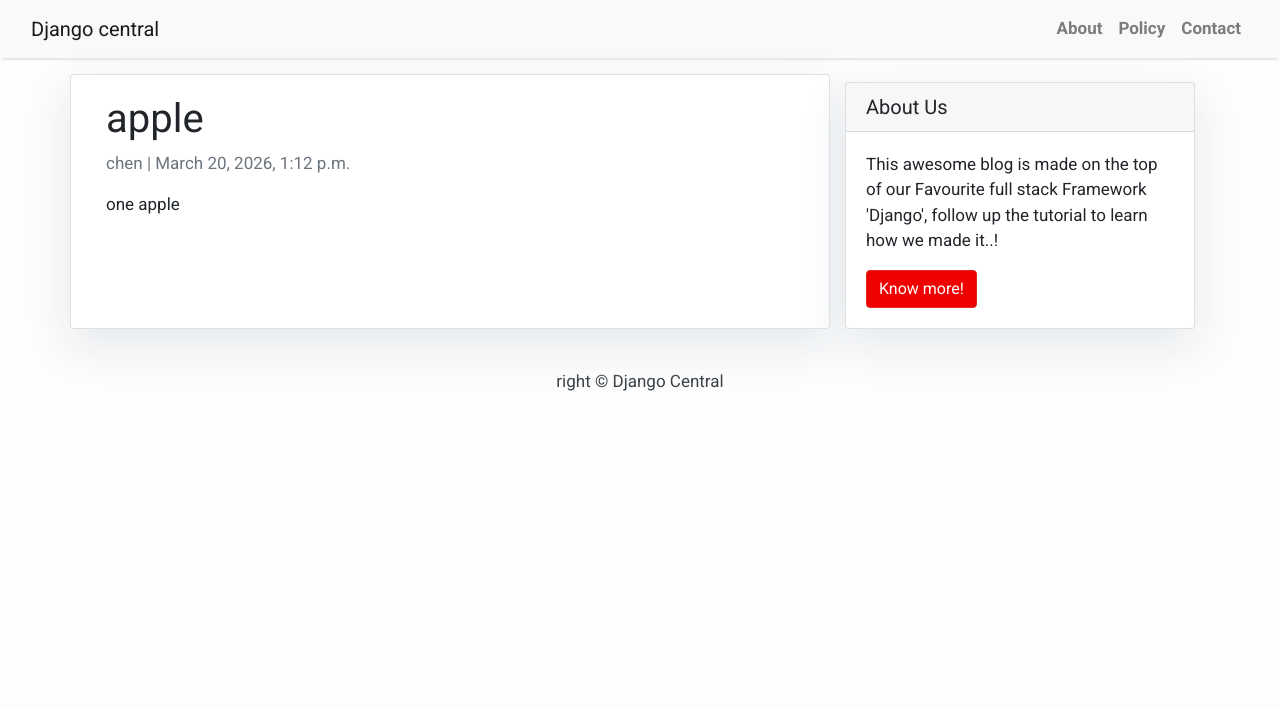
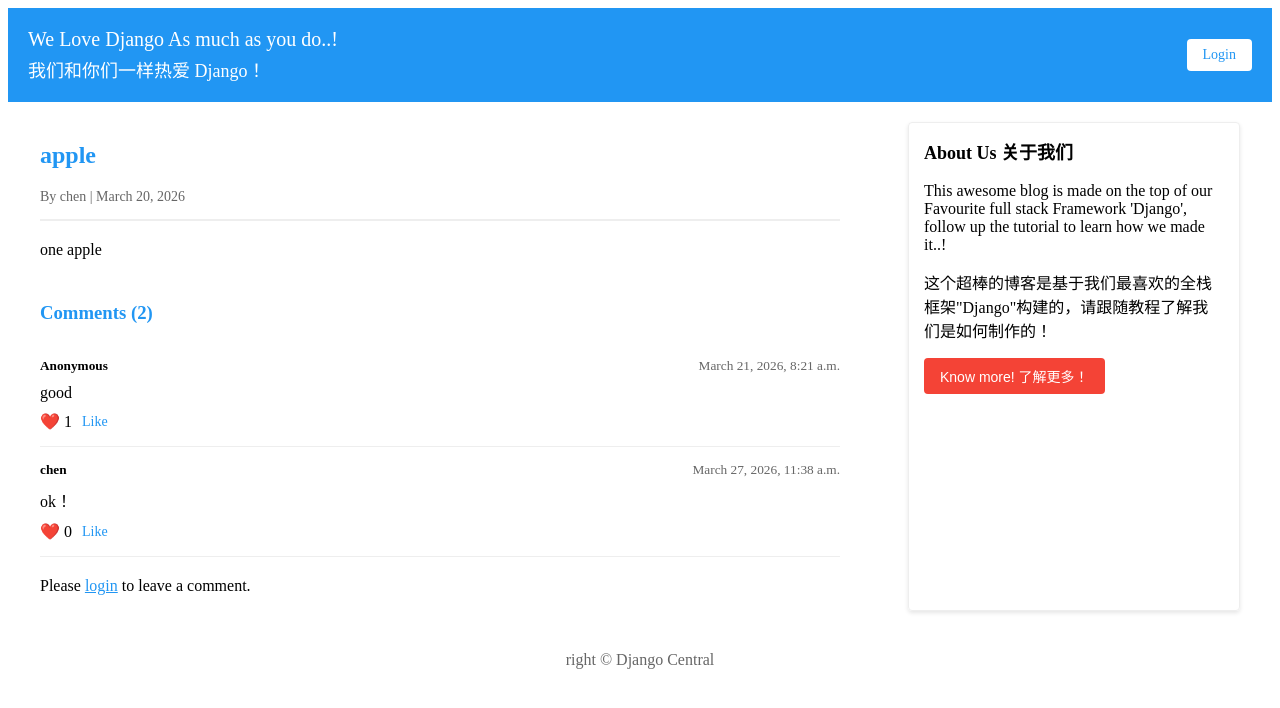
Before and after one commit to fengrenyuanhe0-collab/django_first_project, a Django app: a page that uses templates/base.html in a window 1280 px wide. Shown: the top 708 px of the page. Run offline with Django 4.2, Linux system fonts and the light colour scheme; data comes from the database, SQL or seed files in the repository; some libraries are stand-ins or nearby versions.

Commit message:
Add files via upload

```diff
--- a/blog/forms.py
+++ b/blog/forms.py
@@ -1,7 +1,20 @@
+# blog/forms.py
 from django import forms
-from .models import Comment
+from .models import Post, Comment
+
+class PostForm(forms.ModelForm):
+    class Meta:
+        model = Post
+        fields = ['title', 'text']
+        widgets = {
+            'title': forms.TextInput(attrs={'class': 'form-control'}),
+            'text': forms.Textarea(attrs={'class': 'form-control', 'rows': 10}),
+        }
 
 class CommentForm(forms.ModelForm):
     class Meta:
         model = Comment
-        fields = ['name', 'email', 'body']
+        fields = ['body']  # 只保留评论内容
+        widgets = {
+            'body': forms.Textarea(attrs={'class': 'form-control', 'rows': 3, 'placeholder': 'Write your comment...'}),
+        }
--- a/blog/urls.py
+++ b/blog/urls.py
@@ -1,12 +1,18 @@
-"""
-URL configuration for the blog application.
-This file maps the homepage URL to the home view.
-blog 应用的路由文件，配置首页 URL 与 home 视图的对应关系。
-"""
-from django.urls import path
+from django.urls import path, include
+from rest_framework.routers import DefaultRouter
 from . import views
+
+# 注册 API
+router = DefaultRouter()
+router.register(r'posts', views.PostViewSet, basename='post')
 
 urlpatterns = [
     path('', views.PostList.as_view(), name='home'),
+    path('new-post/', views.PostCreateView.as_view(), name='new_post'),
     path('<slug:slug>/', views.PostDetail.as_view(), name='post_detail'),
+    path('comment/<int:pk>/', views.add_comment, name='add_comment'),
+    path('like-comment/<int:pk>/', views.like_comment, name='like_comment'),
+
+    # API 路由
+    path('api/v1/', include(router.urls)),
 ]
--- a/blog/views.py
+++ b/blog/views.py
@@ -1,47 +1,67 @@
-"""
-Defines the views for the blog application.
-This file contains the home view, which displays a list of all blog posts.
-blog 应用的视图文件，定义了首页视图，用于查询所有博客文章并传递给模板展示。
-"""
-from django.views.generic import ListView, DetailView
-from django.http import HttpResponseRedirect
-from django.urls import reverse
+# blog/views.py
+from django.shortcuts import render, redirect, get_object_or_404
+from django.views.generic import ListView, DetailView, CreateView
+from django.contrib.auth.mixins import LoginRequiredMixin
+from django.contrib.auth.decorators import login_required
+from django.urls import reverse_lazy
 from .models import Post, Comment
-from .forms import CommentForm
+from .forms import PostForm, CommentForm
 
-# 首页文章列表
+from rest_framework import viewsets
+from .serializers import PostSerializer
+from .models import Post
+# 首页：显示所有已发布的博客
 class PostList(ListView):
     model = Post
     template_name = 'index.html'
     queryset = Post.objects.filter(status=1).order_by('-created_date')
     context_object_name = 'post_list'
 
-# 文章详情 + 评论提交（修复跳转逻辑）
+# 发布新博客（需要登录）
+class PostCreateView(LoginRequiredMixin, CreateView):
+    model = Post
+    form_class = PostForm
+    template_name = 'post_create.html'
+    success_url = reverse_lazy('home')
+
+    def form_valid(self, form):
+        form.instance.author = self.request.user
+        form.instance.slug = form.instance.title.lower().replace(" ", "-").replace("_", "-")
+        return super().form_valid(form)
+
+# 博客详情页
 class PostDetail(DetailView):
     model = Post
     template_name = 'post_detail.html'
-    context_object_name = 'post'
 
-    def get_context_data(self, **kwargs):
-        context = super().get_context_data(** kwargs)
-        # 传入评论列表和表单
-        context['comments'] = self.object.comments.filter(active=True)
+    def get_context_data(self,** kwargs):
+        context = super().get_context_data(**kwargs)
+        context['comments'] = self.object.comments.filter(active=True).order_by('-likes', '-created_on')
         context['comment_form'] = CommentForm()
         return context
 
-    # 处理评论提交（用更简单的方式）
-    def post(self, request, *args, **kwargs):
-        self.object = self.get_object()
+# 添加评论（需要登录，自动关联用户）
+@login_required
+def add_comment(request, pk):
+    post = get_object_or_404(Post, pk=pk)
+    if request.method == 'POST':
         form = CommentForm(request.POST)
-
         if form.is_valid():
             comment = form.save(commit=False)
-            comment.post = self.object
+            comment.post = post
+            comment.user = request.user  # 自动关联登录用户
             comment.save()
-            # 修复跳转：直接拼 URL，避免依赖 get_absolute_url 出错
-            return HttpResponseRedirect(reverse('post_detail', args=[self.object.slug]))
+            return redirect('post_detail', slug=post.slug)
+    return redirect('post_detail', slug=post.slug)
 
-        # 表单验证失败时返回原页面
-        context = self.get_context_data(object=self.object)
-        context['comment_form'] = form
-        return self.render_to_response(context)
+# 评论点赞
+def like_comment(request, pk):
+    comment = get_object_or_404(Comment, pk=pk)
+    comment.likes += 1
+    comment.save()
+    return redirect('post_detail', slug=comment.post.slug)
+
+    # API VIEWSET
+class PostViewSet(viewsets.ModelViewSet):
+    serializer_class = PostSerializer
+    queryset = Post.objects.all()
--- a/my_django_site/urls.py
+++ b/my_django_site/urls.py
@@ -20,5 +20,8 @@ from django.urls import path, include
 
 urlpatterns = [
     path('admin/', admin.site.urls),
-    path('', include('blog.urls')),  # 把 blog 的 URL 包含进来
+    # 博客应用路由
+    path('', include('blog.urls')),
+    # Django自带登录/注销路由
+    path('accounts/', include('django.contrib.auth.urls')),
 ]
--- a/templates/base.html
+++ b/templates/base.html
@@ -1,66 +1,128 @@
 <!DOCTYPE html>
-<html>
+<html lang="en">
 <head>
-    <title>Django Central</title>
-    <link href="https://fonts.googleapis.com/css?family=Roboto:400,700" rel="stylesheet">
-    <meta name="google" content="notranslate" />
-    <meta name="viewport" content="width=device-width, initial-scale=1" />
-    <link rel="stylesheet" href="https://maxcdn.bootstrapcdn.com/bootstrap/4.0.0/css/bootstrap.min.css" integrity="sha384-Gn5384xqQ1aoWXA+058RXPxPg6fy4IWvTNh0E263XmFcJlSAwiGgFAW/dAiS6JXm" crossorigin="anonymous">
+    <meta charset="UTF-8">
+    <meta name="viewport" content="width=device-width, initial-scale=1.0">
+    <title>Django central</title>
+    <style>
+        /* 原有样式完整保留 */
+        .top-bar {
+            background-color: #2196F3;
+            color: white;
+            padding: 20px;
+            margin-bottom: 20px;
+            position: relative;
+        }
+        .top-bar h1 {
+            margin: 0;
+            font-size: 20px;
+            font-weight: normal;
+        }
+        .top-bar p {
+            margin: 5px 0 0;
+            font-size: 18px;
+        }
+        .sidebar-card {
+            border: 1px solid #eee;
+            border-radius: 4px;
+            padding: 15px;
+            box-shadow: 0 2px 4px rgba(0,0,0,0.1);
+            max-width: 300px;
+            margin-left: auto;
+        }
+        .sidebar-card h3 {
+            margin-top: 0;
+            font-size: 18px;
+        }
+        .btn-red {
+            background-color: #f44336;
+            color: white;
+            border: none;
+            padding: 8px 16px;
+            border-radius: 4px;
+            cursor: pointer;
+            font-size: 14px;
+        }
+        footer {
+            text-align: center;
+            margin-top: 40px;
+            color: #666;
+        }
+
+        /* 顶部栏按钮样式（统一放在右上角） */
+        .top-bar .btn-group {
+            position: absolute;
+            top: 50%;
+            right: 20px;
+            transform: translateY(-50%);
+            display: flex;
+            gap: 10px;
+        }
+        .btn-top {
+            background: white;
+            color: #2196F3;
+            border: none;
+            border-radius: 50%;
+            width: 40px;
+            height: 40px;
+            font-size: 24px;
+            line-height: 40px;
+            text-align: center;
+            cursor: pointer;
+            box-shadow: 0 2px 4px rgba(0,0,0,0.2);
+            text-decoration: none;
+        }
+        .btn-top:hover {
+            background: #f5f5f5;
+        }
+        .btn-text {
+            background: white;
+            color: #2196F3;
+            border: none;
+            padding: 8px 16px;
+            border-radius: 4px;
+            cursor: pointer;
+            text-decoration: none;
+            font-size: 14px;
+        }
+        .btn-text:hover {
+            background: #f5f5f5;
+        }
+    </style>
 </head>
 <body>
-<style>
-    body {
-        font-family: "Roboto", sans-serif;
-        font-size: 17px;
-        background-color: #fdfdfd;
-    }
-    .shadow {
-        box-shadow: 0 4px 2px -2px rgba(0, 0, 0, 0.1);
-    }
-    .btn-danger {
-        color: #fff;
-        background-color: #f00000;
-        border-color: #dc281e;
-    }
-    .masthead {
-        background: #3398E1;
-        height: auto;
-        padding-bottom: 15px;
-        box-shadow: 0 16px 48px #E3E7EB;
-        padding-top: 10px;
-    }
-</style>
-
-<!-- Navigation -->
-<nav class="navbar navbar-expand-lg navbar-light bg-light shadow" id="mainNav">
-    <div class="container-fluid">
-        <a class="navbar-brand" href="{% url 'home' %}">Django central</a>
-        <button class="navbar-toggler navbar-toggler-right" type="button" data-toggle="collapse" data-target="#navbarResponsive" aria-controls="navbarResponsive" aria-expanded="false" aria-label="Toggle navigation">
-            <span class="navbar-toggler-icon"></span>
-        </button>
-        <div class="collapse navbar-collapse" id="navbarResponsive">
-            <ul class="navbar-nav ml-auto">
-                <li class="nav-item text-black">
-                    <a class="nav-link text-black font-weight-bold" href="#">About</a>
-                </li>
-                <li class="nav-item text-black">
-                    <a class="nav-link text-black font-weight-bold" href="#">Policy</a>
-                </li>
-                <li class="nav-item text-black">
-                    <a class="nav-link text-black font-weight-bold" href="#">Contact</a>
-                </li>
-            </ul>
+    <!-- 顶部蓝色栏（只在这里放按钮） -->
+    <div class="top-bar">
+        <h1>We Love Django As much as you do..!</h1>
+        <p>我们和你们一样热爱 Django！</p>
+        <div class="btn-group">
+            {% if user.is_authenticated %}
+                <!-- 登录后：显示加号 + 登出 -->
+                <a href="{% url 'new_post' %}" class="btn-top" title="New Post">+</a>
+                <a href="{% url 'logout' %}" class="btn-text">Logout</a>
+            {% else %}
+                <!-- 未登录：显示登录 -->
+                <a href="{% url 'login' %}" class="btn-text">Login</a>
+            {% endif %}
         </div>
     </div>
-</nav>
 
-{% block content %}
-<!-- Content Goes here -->
-{% endblock content %}
+    <!-- 主内容区（和原来一样） -->
+    <div class="container" style="display: flex; gap: 20px; max-width: 1200px; margin: 0 auto;">
+        <div style="flex: 1;">
+            {% block content %}{% endblock %}
+        </div>
+        <div class="sidebar-card">
+            <h3>About Us 关于我们</h3>
+            <p>This awesome blog is made on the top of our Favourite full stack Framework 'Django', follow up the tutorial to learn how we made it..!</p>
+            <p>这个超棒的博客是基于我们最喜欢的全栈框架"Django"构建的，请跟随教程了解我们是如何制作的！</p>
+            <button class="btn-red">Know more! 了解更多！</button>
+        </div>
+    </div>
 
-<!-- Footer -->
-<footer class="py-3 bg-grey">
-    <p class="m-0 text-dark text-center ">right &copy; Django Central</p>
-</footer>
+    <!-- 底部版权 -->
+    <footer>
+        <p>right © Django Central</p>
+    </footer>
 </body>
 </html>
--- a/templates/post_detail.html
+++ b/templates/post_detail.html
@@ -1,38 +1,49 @@
+<!-- templates/post_detail.html -->
 {% extends 'base.html' %}
+
 {% block content %}
+<div style="max-width: 800px;">
+    <h2 style="color: #2196F3;">{{ post.title }}</h2>
+    <p style="color: #666; font-size: 14px;">By {{ post.author.username }} | {{ post.created_date|date:"F j, Y" }}</p>
+    <hr style="border: 1px solid #eee;">
+    <div style="line-height: 1.6;">{{ post.text|linebreaks }}</div>
 
-<div class="container">
-  <div class="row">
-    <div class="col-md-8 card mb-4 mt-3 left top">
-      <div class="card-body">
-        <h1>{% block title %} {{ post.title }} {% endblock title %}</h1>
-        <p class="text-muted">{{ post.author }} | {{ post.created_date }}</p>
-        <p class="card-text">{{ post.text | safe }}</p>
+    <!-- 评论区 -->
+    <div style="margin-top: 40px;">
+        <h3 style="color: #2196F3;">Comments ({{ comments|length }})</h3>
+        {% for comment in comments %}
+        <div style="border-bottom: 1px solid #eee; padding: 15px 0;">
+            <div style="display: flex; justify-content: space-between; align-items: center;">
+                <h5 style="margin: 0;">
+                    {% if comment.user %}{{ comment.user.username }}{% else %}Anonymous{% endif %}
+                </h5>
+                <small style="color: #666;">{{ comment.created_on|date:"F j, Y, g:i a" }}</small>
             </div>
-    </div>
-    {% block sidebar %} {% include 'sidebar.html' %} {% endblock sidebar %}
-  </div>
-</div>
-
-{% endblock content %}
-
-<hr>
-<h4>Comments</h4>
-{% for comment in comments %}
-    <div class="card mb-2">
-        <div class="card-body">
-            <h6 class="card-subtitle text-muted">{{ comment.name }} | {{ comment.created_on }}</h6>
-            <p class="card-text">{{ comment.body }}</p>
+            <p style="margin: 10px 0;">{{ comment.body }}</p>
+            <div style="display: flex; align-items: center;">
+                <span style="margin-right: 10px;">❤️ {{ comment.likes }}</span>
+                <a href="{% url 'like_comment' comment.id %}" style="color: #2196F3; text-decoration: none; font-size: 14px;">Like</a>
             </div>
         </div>
         {% empty %}
         <p>No comments yet. Be the first to comment!</p>
         {% endfor %}
 
-<hr>
-<h4>Leave a comment</h4>
-<form method="post">
+        <!-- 评论提交框 -->
+        <div style="margin-top: 20px;">
+            {% if user.is_authenticated %}
+            <h4 style="color: #2196F3;">Leave a Comment (as {{ user.username }})</h4>
+            <form method="POST" action="{% url 'add_comment' post.id %}">
                 {% csrf_token %}
                 {{ comment_form.as_p }}
-    <button type="submit" class="btn btn-primary">Submit Comment</button>
+                <button type="submit" style="background: #2196F3; color: white; border: none; padding: 8px 16px; border-radius: 4px; cursor: pointer;">
+                    Post Comment
+                </button>
             </form>
+            {% else %}
+            <p>Please <a href="{% url 'login' %}" style="color: #2196F3;">login</a> to leave a comment.</p>
+            {% endif %}
+        </div>
+    </div>
+</div>
+{% endblock %}
```
Also changed, not shown: blog/models.py (+20 -33 lines), blog/serializers.py (added, +7 -0 lines), my_django_site/settings.py (+16 -1 lines), templates/index.html (+13 -46 lines), templates/post_create.html (added, +22 -0 lines), templates/profile.html (added, +18 -0 lines), blog/migrations/0001_initial.py, db.sqlite3. Lines whose indentation alone changed are shown as unchanged.
